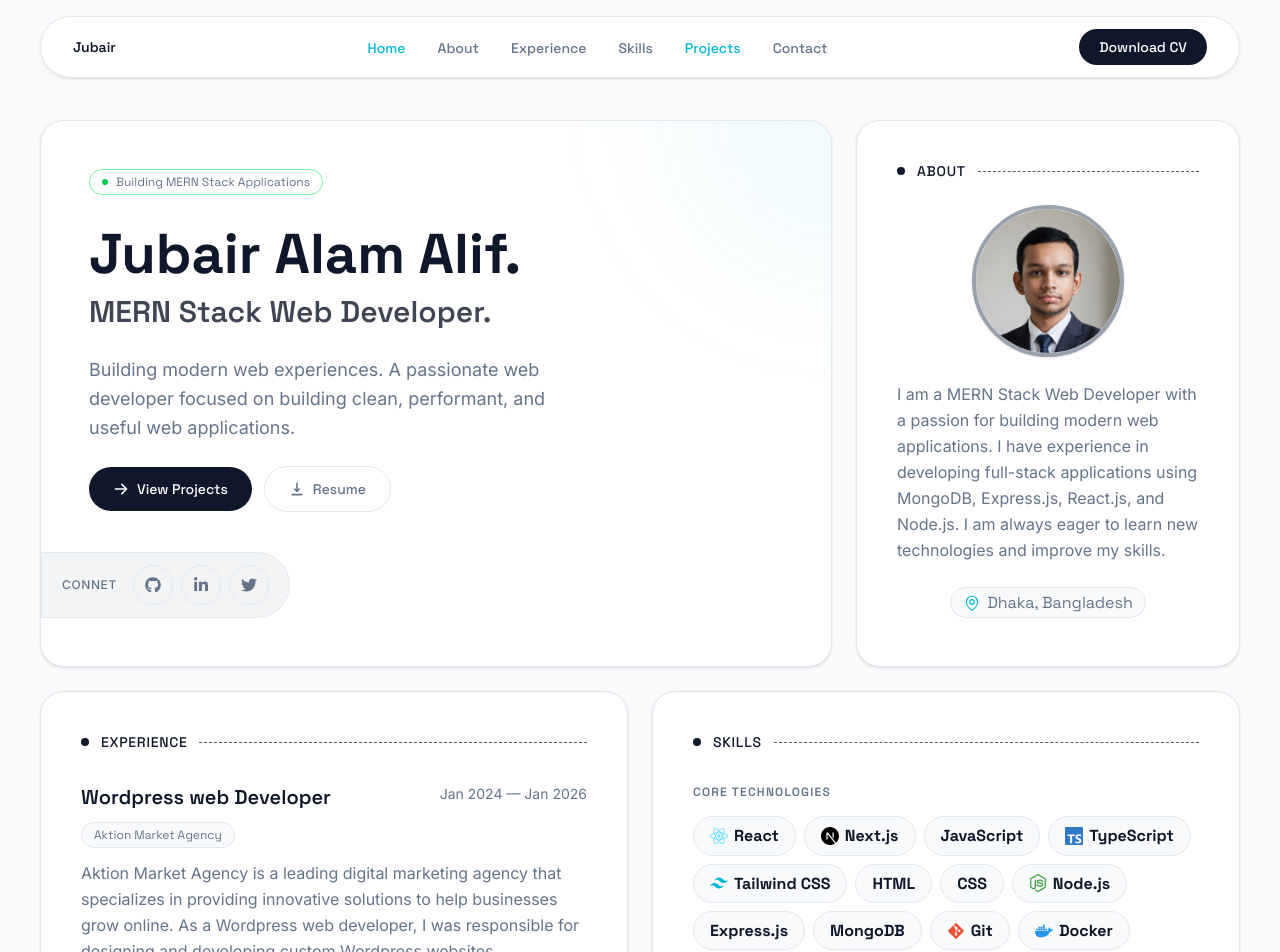
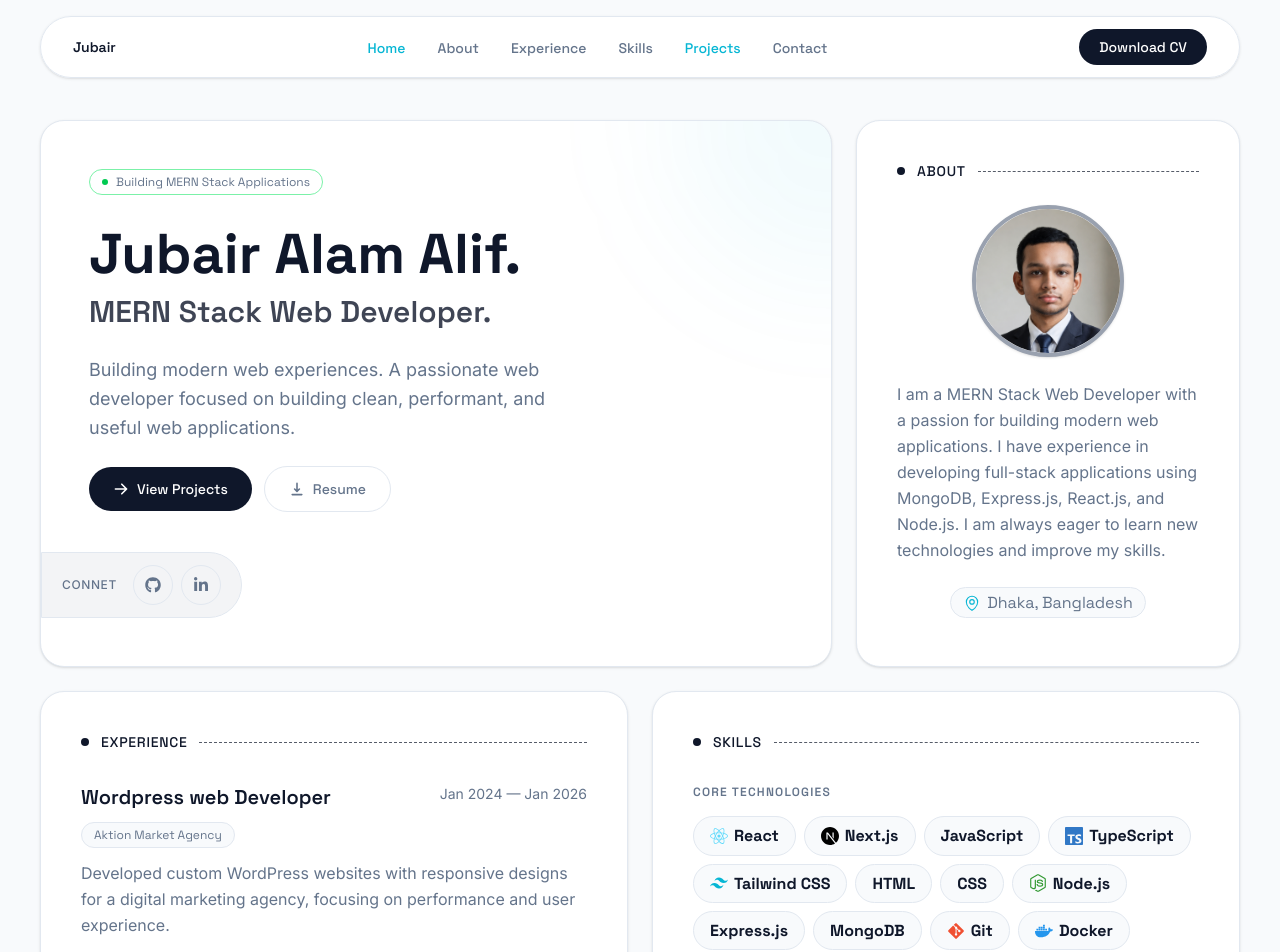
Before and after one commit to jubairalamdev/jubair-codes, a Next.js app: page / in a window 1280 px wide. Shown: the top 952 px of the page. Built offline with nearby package versions, Linux system fonts and the light colour scheme.

Commit message:
update project-status.md with all completed phases

```diff
--- a/src/components/sections/Hero.js
+++ b/src/components/sections/Hero.js
@@ -7,13 +7,12 @@ import Button from "@/components/shared/Button";
 import SocialButton from "@/components/shared/SocialButton";
 
 const socials = [
-  { href: "https://github.com/jubair", icon: FaGithub, label: "GitHub" },
+  { href: "https://github.com/jubairalamdev", icon: FaGithub, label: "GitHub" },
   {
-    href: "https://linkedin.com/in/jubair",
+    href: "https://www.linkedin.com/in/jubair-alam-alif/",
     icon: FaLinkedinIn,
     label: "LinkedIn",
-  },
-  { href: "https://twitter.com/jubair", icon: FaTwitter, label: "Twitter" },
+  }
 ];
 
 export default function Hero() {
--- a/src/data/experience.json
+++ b/src/data/experience.json
@@ -4,7 +4,7 @@
     "company": "Aktion Market Agency",
     "role": "Wordpress web Developer",
     "period": "Jan 2024 — Jan 2026",
-    "description": "Aktion Market Agency is a leading digital marketing agency that specializes in providing innovative solutions to help businesses grow online. As a Wordpress web developer, I was responsible for designing and developing custom Wordpress websites, implementing responsive designs, and ensuring optimal performance and user experience.",
+    "description": "Developed custom WordPress websites with responsive designs for a digital marketing agency, focusing on performance and user experience.",
     "highlights": [
       "Built and maintained multiple production applications",
       "Mentored junior developers"
```
Also changed, not shown: 1 other file (tests, documents, lock files or other folders).
